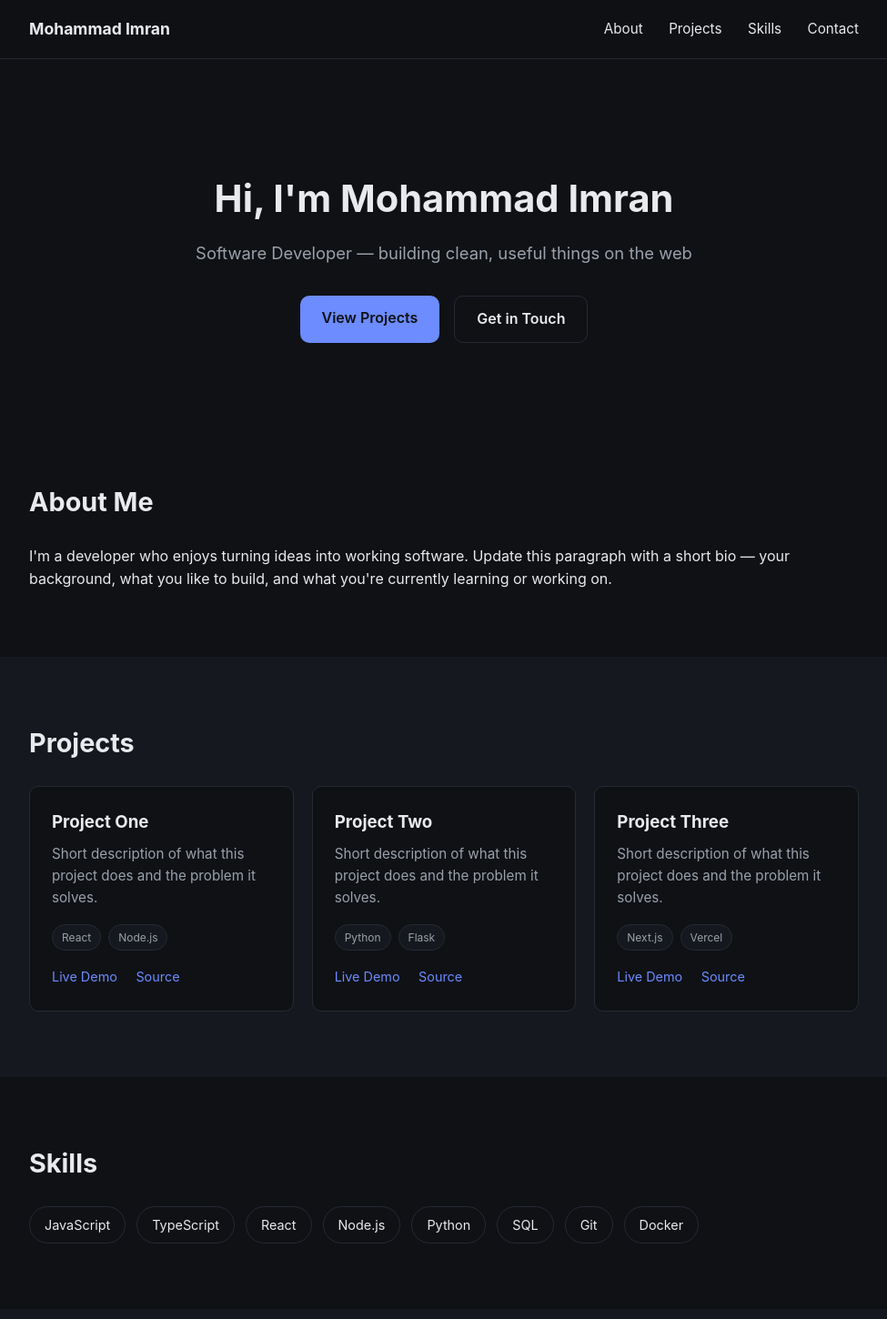
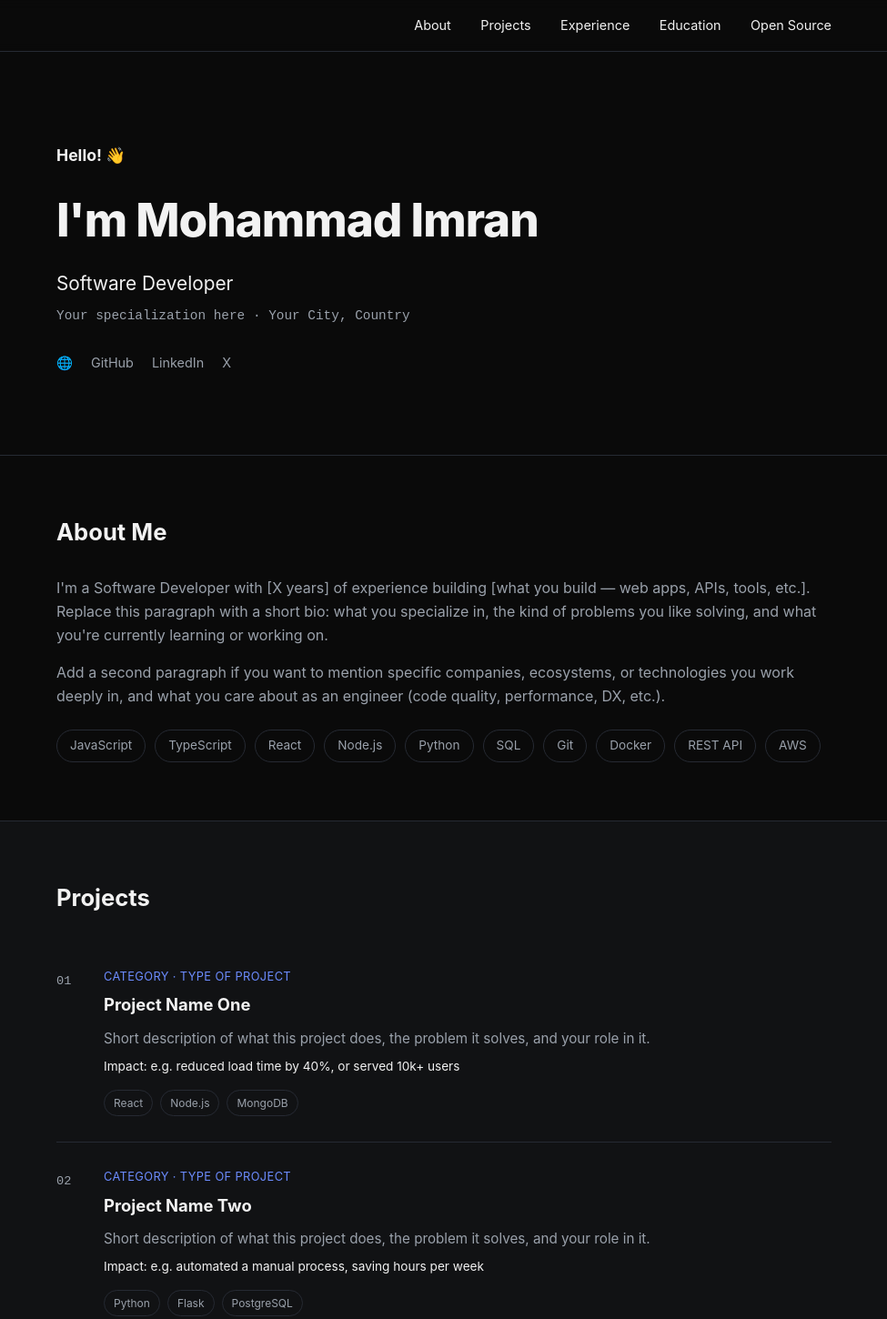
Before and after one commit to wbimran/portfolio, a plain HTML site: page index.html in a window 1280 px wide. Shown: the top 1450 px of the page at 91% size, without its empty margins (152-1127 px from the left). Drawn offline with Linux system fonts and the light colour scheme.

Commit message:
Add files via upload

```diff
--- a/index.html
+++ b/index.html
@@ -3,30 +3,34 @@
 <head>
 <meta charset="UTF-8">
 <meta name="viewport" content="width=device-width, initial-scale=1.0">
-<title>Mohammad Imran | Developer Portfolio</title>
+<title>Mohammad Imran — Software Developer</title>
 <link rel="stylesheet" href="style.css">
 </head>
 <body>
 
 <header class="navbar">
   <div class="container nav-inner">
-    <span class="logo">Mohammad Imran</span>
     <nav>
       <a href="#about">About</a>
       <a href="#projects">Projects</a>
-      <a href="#skills">Skills</a>
-      <a href="#contact">Contact</a>
+      <a href="#experience">Experience</a>
+      <a href="#education">Education</a>
+      <a href="#opensource">Open Source</a>
     </nav>
   </div>
 </header>
 
 <section class="hero">
   <div class="container">
-    <h1>Hi, I'm Mohammad Imran</h1>
-    <p class="subtitle">Software Developer &mdash; building clean, useful things on the web</p>
-    <div class="hero-buttons">
-      <a href="#projects" class="btn btn-primary">View Projects</a>
-      <a href="#contact" class="btn btn-outline">Get in Touch</a>
+    <p class="wave">Hello! 👋</p>
+    <h1>I'm Mohammad Imran</h1>
+    <p class="role">Software Developer</p>
+    <p class="tagline">Your specialization here &middot; Your City, Country</p>
+    <div class="socials">
+      <a href="#" title="Website" target="_blank" rel="noopener">🌐</a>
+      <a href="https://github.com/wbimran" title="GitHub" target="_blank" rel="noopener">GitHub</a>
+      <a href="#" title="LinkedIn" target="_blank" rel="noopener">LinkedIn</a>
+      <a href="#" title="X / Twitter" target="_blank" rel="noopener">X</a>
     </div>
   </div>
 </section>
@@ -35,51 +39,16 @@
   <div class="container">
     <h2>About Me</h2>
     <p>
-      I'm a developer who enjoys turning ideas into working software. Update this
-      paragraph with a short bio &mdash; your background, what you like to build,
-      and what you're currently learning or working on.
+      I'm a Software Developer with [X years] of experience building [what you build —
+      web apps, APIs, tools, etc.]. Replace this paragraph with a short bio: what you
+      specialize in, the kind of problems you like solving, and what you're currently
+      learning or working on.
     </p>
-  </div>
-</section>
-
-<section id="projects" class="section alt">
-  <div class="container">
-    <h2>Projects</h2>
-    <div class="grid">
-      <article class="card">
-        <h3>Project One</h3>
-        <p>Short description of what this project does and the problem it solves.</p>
-        <div class="tags"><span>React</span><span>Node.js</span></div>
-        <div class="card-links">
-          <a href="#">Live Demo</a>
-          <a href="#">Source</a>
-        </div>
-      </article>
-      <article class="card">
-        <h3>Project Two</h3>
-        <p>Short description of what this project does and the problem it solves.</p>
-        <div class="tags"><span>Python</span><span>Flask</span></div>
-        <div class="card-links">
-          <a href="#">Live Demo</a>
-          <a href="#">Source</a>
-        </div>
-      </article>
-      <article class="card">
-        <h3>Project Three</h3>
-        <p>Short description of what this project does and the problem it solves.</p>
-        <div class="tags"><span>Next.js</span><span>Vercel</span></div>
-        <div class="card-links">
-          <a href="#">Live Demo</a>
-          <a href="#">Source</a>
-        </div>
-      </article>
-    </div>
-  </div>
-</section>
-
-<section id="skills" class="section">
-  <div class="container">
-    <h2>Skills</h2>
+    <p>
+      Add a second paragraph if you want to mention specific companies, ecosystems, or
+      technologies you work deeply in, and what you care about as an engineer
+      (code quality, performance, DX, etc.).
+    </p>
     <div class="skills-list">
       <span>JavaScript</span>
       <span>TypeScript</span>
@@ -89,7 +58,139 @@
       <span>SQL</span>
       <span>Git</span>
       <span>Docker</span>
+      <span>REST API</span>
+      <span>AWS</span>
     </div>
+  </div>
+</section>
+
+<section id="projects" class="section alt">
+  <div class="container">
+    <h2>Projects</h2>
+
+    <article class="project">
+      <span class="project-num">01</span>
+      <div class="project-body">
+        <p class="project-category">Category &middot; Type of project</p>
+        <h3>Project Name One</h3>
+        <p class="project-desc">
+          Short description of what this project does, the problem it solves, and your role in it.
+        </p>
+        <p class="project-impact">Impact: e.g. reduced load time by 40%, or served 10k+ users</p>
+        <div class="tags"><span>React</span><span>Node.js</span><span>MongoDB</span></div>
+      </div>
+    </article>
+
+    <article class="project">
+      <span class="project-num">02</span>
+      <div class="project-body">
+        <p class="project-category">Category &middot; Type of project</p>
+        <h3>Project Name Two</h3>
+        <p class="project-desc">
+          Short description of what this project does, the problem it solves, and your role in it.
+        </p>
+        <p class="project-impact">Impact: e.g. automated a manual process, saving hours per week</p>
+        <div class="tags"><span>Python</span><span>Flask</span><span>PostgreSQL</span></div>
+      </div>
+    </article>
+
+    <article class="project">
+      <span class="project-num">03</span>
+      <div class="project-body">
+        <p class="project-category">Category &middot; Type of project</p>
+        <h3>Project Name Three</h3>
+        <p class="project-desc">
+          Short description of what this project does, the problem it solves, and your role in it.
+        </p>
+        <p class="project-impact">Impact: e.g. shipped MVP in 3 weeks, adopted by internal team</p>
+        <div class="tags"><span>Next.js</span><span>Vercel</span><span>Tailwind</span></div>
+      </div>
+    </article>
+
+    <article class="project">
+      <span class="project-num">04</span>
+      <div class="project-body">
+        <p class="project-category">Category &middot; Type of project</p>
+        <h3>Project Name Four</h3>
+        <p class="project-desc">
+          Short description of what this project does, the problem it solves, and your role in it.
+        </p>
+        <p class="project-impact">Impact: describe the outcome here</p>
+        <div class="tags"><span>Java</span><span>Spring Boot</span><span>MySQL</span></div>
+      </div>
+    </article>
+  </div>
+</section>
+
+<section id="experience" class="section">
+  <div class="container">
+    <h2>Experience</h2>
+
+    <article class="job">
+      <h3>Job Title</h3>
+      <p class="job-meta">Company Name &middot; Full-time</p>
+      <p class="job-dates">Month Year &mdash; Present</p>
+      <ul>
+        <li>Describe a key responsibility or project you own.</li>
+        <li>Describe an achievement, ideally with a measurable outcome.</li>
+        <li>Describe technologies or systems you work with regularly.</li>
+      </ul>
+    </article>
+
+    <article class="job">
+      <h3>Previous Job Title</h3>
+      <p class="job-meta">Previous Company &middot; Full-time</p>
+      <p class="job-dates">Month Year &mdash; Month Year</p>
+      <ul>
+        <li>Describe a key responsibility or project you owned.</li>
+        <li>Describe an achievement, ideally with a measurable outcome.</li>
+      </ul>
+    </article>
+  </div>
+</section>
+
+<section id="education" class="section alt">
+  <div class="container">
+    <h2>Education</h2>
+
+    <article class="edu">
+      <h3>Degree Name</h3>
+      <p class="job-meta">University / Institution Name</p>
+      <p class="job-dates">Year &mdash; Year</p>
+      <p>Brief note on specialization or relevant coursework.</p>
+    </article>
+
+    <article class="edu">
+      <h3>Earlier Degree Name</h3>
+      <p class="job-meta">University / Institution Name</p>
+      <p class="job-dates">Year &mdash; Year</p>
+      <p>Brief note on specialization or relevant coursework.</p>
+    </article>
+  </div>
+</section>
+
+<section id="opensource" class="section">
+  <div class="container">
+    <h2>Open Source</h2>
+
+    <article class="oss">
+      <p class="oss-tag">CONTRIBUTOR</p>
+      <h3>Project or Library Name</h3>
+      <p>
+        Describe your role and contributions to this open source project — what you
+        maintain, review, or have built for it.
+      </p>
+      <a href="#">View profile / repo &rarr;</a>
+    </article>
+
+    <article class="oss">
+      <p class="oss-tag">PUBLISHED</p>
+      <h3>Your Own Package or Plugin</h3>
+      <p>
+        Describe a tool, library, or plugin you've published for others to use.
+      </p>
+      <div class="tags"><span>Language</span><span>Framework</span></div>
+    </article>
   </div>
 </section>
 
@@ -99,8 +200,8 @@
     <p>Interested in working together or just want to say hi? Reach out below.</p>
     <div class="contact-links">
       <a href="mailto:mimran034mohd@gmail.com">mimran034mohd@gmail.com</a>
-      <a href="https://github.com/" target="_blank" rel="noopener">GitHub</a>
-      <a href="https://linkedin.com/" target="_blank" rel="noopener">LinkedIn</a>
+      <a href="https://github.com/wbimran" target="_blank" rel="noopener">GitHub</a>
+      <a href="#" target="_blank" rel="noopener">LinkedIn</a>
     </div>
   </div>
 </section>
--- a/style.css
+++ b/style.css
@@ -1,7 +1,7 @@
 :root {
-  --bg: #0f1115;
-  --bg-alt: #15181f;
-  --text: #e8eaed;
+  --bg: #0a0a0a;
+  --bg-alt: #111214;
+  --text: #f2f2f2;
   --muted: #9aa1ab;
   --accent: #6c8cff;
   --border: #262a33;
@@ -18,7 +18,7 @@ body {
 }
 
 .container {
-  max-width: 960px;
+  max-width: 900px;
   margin: 0 auto;
   padding: 0 24px;
 }
@@ -29,7 +29,7 @@ a:hover { text-decoration: underline; }
 .navbar {
   position: sticky;
   top: 0;
-  background: rgba(15, 17, 21, 0.9);
+  background: rgba(10, 10, 10, 0.9);
   backdrop-filter: blur(6px);
   border-bottom: 1px solid var(--border);
   z-index: 10;
@@ -37,70 +37,105 @@ a:hover { text-decoration: underline; }
 
 .nav-inner {
   display: flex;
-  justify-content: space-between;
+  justify-content: flex-end;
   align-items: center;
-  height: 64px;
+  height: 56px;
 }
 
-.logo { font-weight: 700; font-size: 1.1rem; }
-
 nav a {
-  margin-left: 24px;
+  margin-left: 28px;
   color: var(--text);
-  font-size: 0.95rem;
+  font-size: 0.9rem;
 }
 nav a:hover { color: var(--accent); text-decoration: none; }
 
 .hero {
-  padding: 120px 0 80px;
-  text-align: center;
+  padding: 100px 0 90px;
 }
 
-.hero h1 { font-size: 2.6rem; margin-bottom: 12px; }
+.wave { font-size: 1.1rem; font-weight: 700; margin-bottom: 16px; }
 
-.subtitle {
-  color: var(--muted);
-  font-size: 1.15rem;
-  margin-bottom: 32px;
+.hero h1 {
+  font-size: 3.2rem;
+  font-weight: 800;
+  letter-spacing: -0.02em;
+  margin-bottom: 12px;
 }
 
-.hero-buttons { display: flex; gap: 16px; justify-content: center; }
-
-.btn {
-  padding: 12px 24px;
-  border-radius: var(--radius);
-  font-weight: 600;
-  text-decoration: none !important;
+.role {
+  color: var(--text);
+  font-size: 1.3rem;
+  margin-bottom: 8px;
 }
 
-.btn-primary { background: var(--accent); color: #0f1115; }
-.btn-primary:hover { opacity: 0.9; }
+.tagline {
+  color: var(--muted);
+  font-family: "SF Mono", "Courier New", monospace;
+  font-size: 0.9rem;
+  margin-bottom: 28px;
+}
 
-.btn-outline { border: 1px solid var(--border); color: var(--text); }
-.btn-outline:hover { border-color: var(--accent); color: var(--accent); }
+.socials { display: flex; gap: 20px; }
+.socials a { color: var(--muted); font-size: 0.9rem; }
+.socials a:hover { color: var(--accent); }
 
-.section { padding: 72px 0; }
+.section { padding: 64px 0; border-top: 1px solid var(--border); }
 .section.alt { background: var(--bg-alt); }
 
-.section h2 { font-size: 1.8rem; margin-bottom: 24px; }
+.section h2 { font-size: 1.6rem; margin-bottom: 28px; font-weight: 700; }
 
-.grid {
-  display: grid;
-  grid-template-columns: repeat(auto-fit, minmax(260px, 1fr));
-  gap: 20px;
+.section > .container > p { color: var(--muted); margin-bottom: 16px; }
+
+.skills-list {
+  display: flex;
+  flex-wrap: wrap;
+  gap: 10px;
+  margin-top: 24px;
 }
 
-.card {
+.skills-list span {
   border: 1px solid var(--border);
-  border-radius: var(--radius);
-  padding: 24px;
-  background: var(--bg);
+  padding: 6px 14px;
+  border-radius: 999px;
+  font-size: 0.85rem;
+  color: var(--muted);
 }
 
-.card h3 { margin-bottom: 8px; }
-.card p { color: var(--muted); font-size: 0.95rem; margin-bottom: 16px; }
+.project {
+  display: flex;
+  gap: 24px;
+  padding: 28px 0;
+  border-bottom: 1px solid var(--border);
+}
+.project:last-child { border-bottom: none; }
 
-.tags { display: flex; gap: 8px; margin-bottom: 16px; flex-wrap: wrap; }
+.project-num {
+  font-family: "SF Mono", "Courier New", monospace;
+  color: var(--muted);
+  font-size: 0.85rem;
+  min-width: 28px;
+  padding-top: 4px;
+}
+
+.project-category {
+  color: var(--accent);
+  font-size: 0.8rem;
+  text-transform: uppercase;
+  letter-spacing: 0.03em;
+  margin-bottom: 6px;
+}
+
+.project-body h3 { font-size: 1.15rem; margin-bottom: 10px; }
+
+.project-desc { color: var(--muted); font-size: 0.95rem; margin-bottom: 8px; }
+
+.project-impact {
+  font-size: 0.85rem;
+  color: var(--text);
+  margin-bottom: 14px;
+}
+
+.tags { display: flex; gap: 8px; flex-wrap: wrap; }
 .tags span {
   font-size: 0.75rem;
   background: var(--bg-alt);
@@ -110,20 +145,34 @@ nav a:hover { color: var(--accent); text-decoration: none; }
   color: var(--muted);
 }
 
-.card-links a { margin-right: 16px; font-size: 0.9rem; }
+.job, .edu, .oss {
+  padding: 24px 0;
+  border-bottom: 1px solid var(--border);
+}
+.job:last-child, .edu:last-child, .oss:last-child { border-bottom: none; }
 
-.skills-list {
-  display: flex;
-  flex-wrap: wrap;
-  gap: 12px;
+.job h3, .edu h3, .oss h3 { font-size: 1.1rem; margin-bottom: 4px; }
+
+.job-meta { color: var(--text); font-size: 0.9rem; margin-bottom: 2px; }
+.job-dates {
+  color: var(--muted);
+  font-family: "SF Mono", "Courier New", monospace;
+  font-size: 0.8rem;
+  margin-bottom: 14px;
 }
 
-.skills-list span {
-  border: 1px solid var(--border);
-  padding: 8px 16px;
-  border-radius: 999px;
-  font-size: 0.9rem;
+.job ul { padding-left: 18px; color: var(--muted); font-size: 0.92rem; }
+.job li { margin-bottom: 6px; }
+
+.edu p:last-child { color: var(--muted); font-size: 0.92rem; }
+
+.oss-tag {
+  font-size: 0.75rem;
+  color: var(--accent);
+  letter-spacing: 0.05em;
+  margin-bottom: 8px;
 }
+.oss p { color: var(--muted); font-size: 0.92rem; margin: 8px 0 12px; }
 
 .contact-links {
   display: flex;
@@ -141,6 +190,7 @@ footer {
 }
 
 @media (max-width: 600px) {
-  nav a { margin-left: 14px; font-size: 0.85rem; }
-  .hero h1 { font-size: 2rem; }
+  nav a { margin-left: 16px; font-size: 0.8rem; }
+  .hero h1 { font-size: 2.2rem; }
+  .project { flex-direction: column; gap: 8px; }
 }
```
